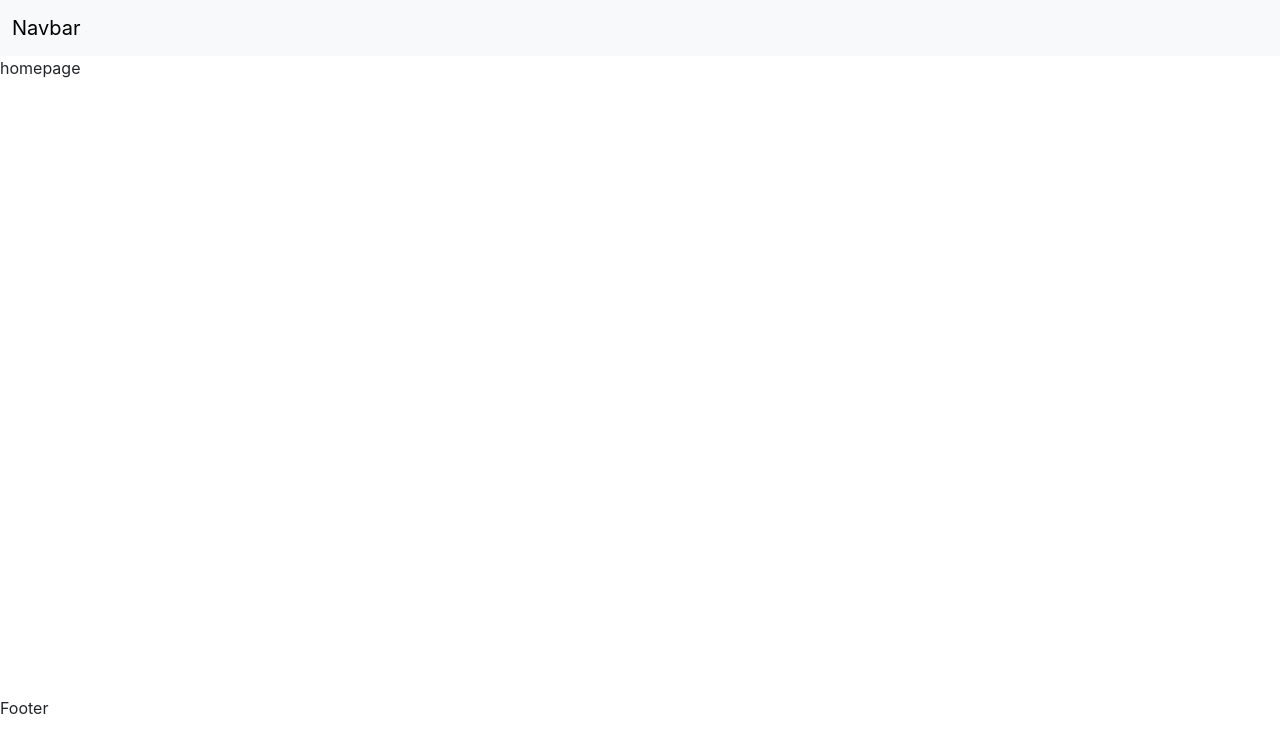
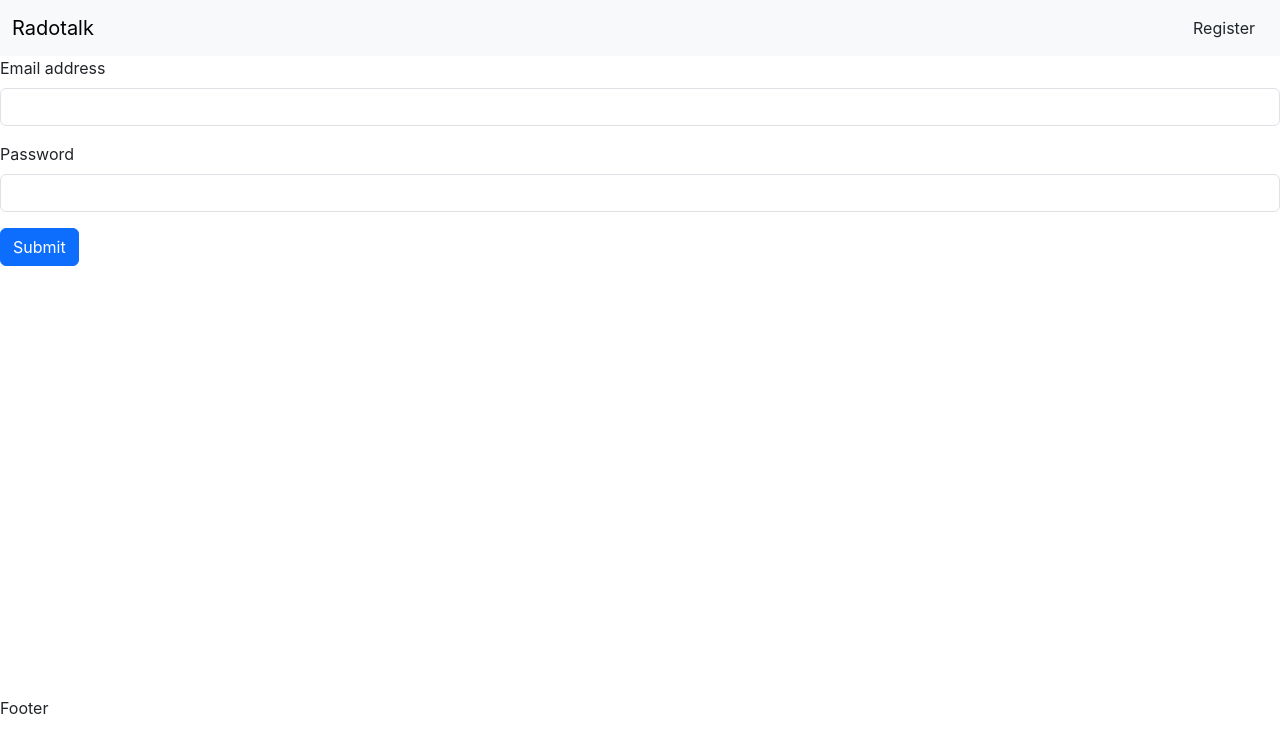
Before and after one commit to Arun-cn/Radotalk, a React (Create React App) app in the folder client/: page / in a window 1280 px wide. Shown: the top 752 px of the page. Built offline with nearby package versions, Linux system fonts and the light colour scheme.

Commit message:
add login ui

```diff
--- a/client/package.json
+++ b/client/package.json
@@ -6,6 +6,7 @@
     "@testing-library/jest-dom": "^5.14.1",
     "@testing-library/react": "^13.0.0",
     "@testing-library/user-event": "^13.2.1",
+    "axios": "^1.4.0",
     "react": "^18.2.0",
     "react-dom": "^18.2.0",
     "react-router-dom": "^6.13.0",
--- a/client/src/components/layout/Headers.js
+++ b/client/src/components/layout/Headers.js
@@ -6,8 +6,8 @@ const Headers = () => {
 
 <nav className="navbar navbar-expand-lg bg-body-tertiary">
   <div className="container-fluid">
-    <a className="navbar-brand" href="#">Navbar</a>
-    <button className="btn">
+    <a className="navbar-brand" href="#">Radotalk</a>
+    <button className="btn">Register
 
     </button>
 
--- /dev/null
+++ b/client/src/context/auth.js
@@ -0,0 +1,38 @@
+import axios from "axios";
+import { useState,useContext,createContext,useEffect }  from "react"
+
+const AuthContext = createContext();
+
+const AuthProvider = ({children})=>{
+    const [auth,setAuth]= useState({
+        user:null,
+        token:"",
+    })
+
+    //default axios
+    axios.defaults.headers.common['Authorization'] = auth?.token;
+     useEffect(()=>{
+        const data = localStorage.getItem('auth')
+        if(data){
+            const passedata = JSON.parse(data);
+            setAuth({
+                ...auth,
+                user:passedata.user,
+                token:passedata.token
+            })
+
+        }
+        //eslint-disable-next-line
+     },[]);
+
+    return (
+        <AuthContext.Provider value={[auth, setAuth]}>
+        {children}
+        </AuthContext.Provider>
+    )
+
+}
+
+// custom hook
+const useAuth =() => useContext(AuthContext);
+export {useAuth,AuthProvider}
--- a/client/src/index.js
+++ b/client/src/index.js
@@ -4,13 +4,16 @@ import './index.css';
 import App from './App';
 import reportWebVitals from './reportWebVitals';
 import { BrowserRouter } from 'react-router-dom';
+import { AuthProvider } from './context/auth';
 
 const root = ReactDOM.createRoot(document.getElementById('root'));
 root.render(
   <React.StrictMode>
+    <AuthProvider>
     <BrowserRouter>
      <App />
     </BrowserRouter>
+    </AuthProvider>
   </React.StrictMode>
 );
 
--- a/client/src/pages/Home.js
+++ b/client/src/pages/Home.js
@@ -1,9 +1,60 @@
-import React from 'react'
+import React, { useState } from 'react'
 import Layout from '../components/layout/Layout';
+import {useAuth}from '../context/auth.js';
+import axios from 'axios';
 const Home = () => {
+const [email,setEmail] = useState("");
+const [password,setPassword] = useState("");
+const [auth,setAuth] = useAuth();
+
+const handleSubmit = async (e)=>{
+  //e.preventDefault();
+
+  try {
+    const res = await axios.post("http://localhost:3000/api/v1/auth/login", {
+      email,
+      password
+    });
+    if (res && res.data.success) {
+
+      setAuth({
+        ...auth,
+        user:res.data.user,
+        token:res.data.token
+      });
+      localStorage.setItem('auth',JSON.stringify(res.data));
+    } else {
+
+
+    }
+  } catch (error) {
+    console.log(error);
+
+  }
+
+
+
+}
+
+
+
   return (
     <Layout>
-      <div>homepage</div>
+      <div>
+          <form onSubmit={handleSubmit}>
+            <div className="mb-3">
+              <label htmlFor="exampleInputEmail1" className="form-label">Email address</label>
+              <input type="email" className="form-control"  id="exampleInputEmail1" aria-describedby="emailHelp" value={email} onChange={(e) => setEmail(e.target.value)} />
+
+            </div>
+            <div className="mb-3">
+              <label htmlFor="exampleInputPassword1" className="form-label">Password</label>
+              <input type="password" className="form-control" id="exampleInputPassword1" value={password} onChange={(e) => setPassword(e.target.value)} />
+            </div>
+
+            <button type="submit" className="btn btn-primary">Submit</button>
+          </form>
+      </div>
     </Layout>
   )
 }
```
Also changed, not shown: 1 other file (tests, documents, lock files or other folders).
